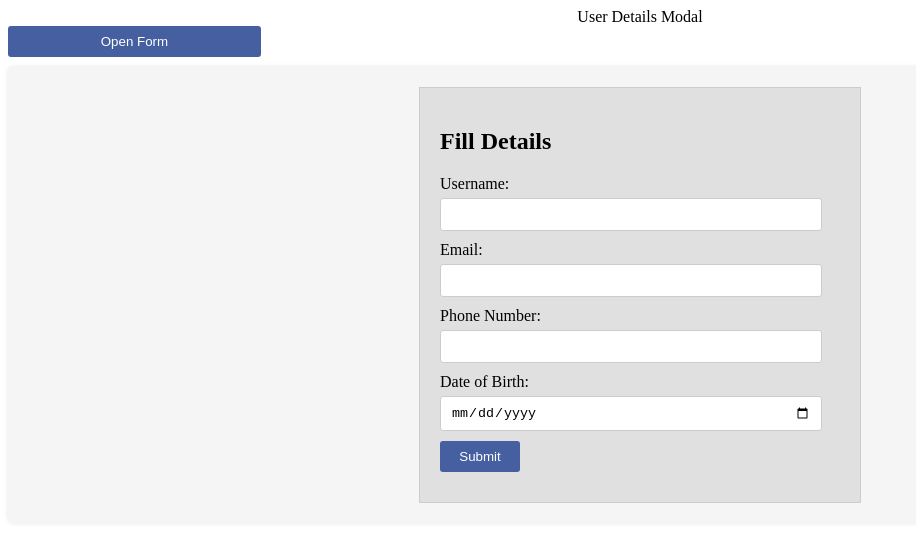
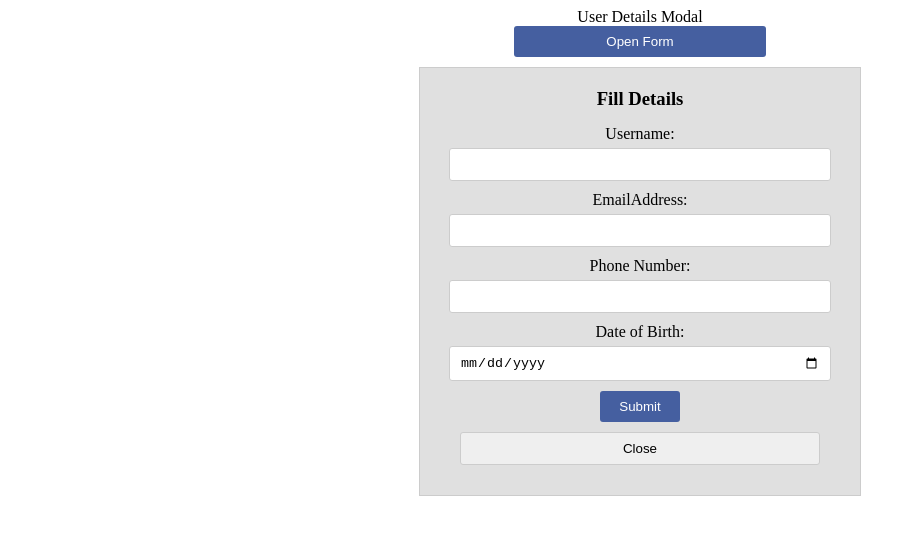
Before and after one commit to sagarsingh-0/XModal, a React (Create React App) app: page / in a window 1280 px wide. Both pictures are taken after a click on the button "Open Form". Shown: the top 542 px of the page, without its empty margins (0-916 px from the left). Built offline with nearby package versions, Linux system fonts and the light colour scheme.

Commit message:
the opens modal test cases is not pass

```diff
--- a/src/App.js
+++ b/src/App.js
@@ -1,100 +1,126 @@
-import { useState, useRef } from "react";
+import React, { useState } from "react";
 import "./App.css";
+const XModal = () => {
+  const [isOpen, setIsOpen] = useState(false);
+  const [formData, setFormData] = useState({
+    username: "",
+    email: "",
+    phone: "",
+    dob: "",
+  });
 
-const App = () => {
-  const [isFormOpen, setIsFormOpen] = useState(false);
-  const usernameRef = useRef(null);
-  const emailRef = useRef(null);
-  const phoneRef = useRef(null);
-  const dobRef = useRef(null);
-  const formRef = useRef(null);
+  const openModal = () => setIsOpen(true);
+  const closeModal = () => setIsOpen(false);
 
-  const openForm = () => {
-    setIsFormOpen(true);
+  const handleChange = (event) => {
+    setFormData({ ...formData, [event.target.id]: event.target.value });
   };
 
-  const closeForm = () => {
-    setIsFormOpen(false);
-  };
+  const handleSubmit = (event) => {
+    event.preventDefault();
+    const { username, email, phone, dob } = formData;
 
-  const handleClickOutside = (e) => {
-    if (formRef.current && !formRef.current.contains(e.target)) {
-      closeForm();
-    }
-
-    // if(e.target.className == 'modal') {
-    //   closeForm();
-    // }
-  };
-
-  const handleSubmit = (e) => {
-    const username = usernameRef.current.value;
-    const email = emailRef.current.value;
-    const phone = phoneRef.current.value;
-    const dob = dobRef.current.value;
-
-    if (!email.includes("@")) {
-      alert("Invalid email");
+    if (!username || !email || !phone || !dob) {
+      alert("Please fill out all the fields.");
       return;
     }
 
-    if (phone.length !== 10 || isNaN(phone)) {
-      alert("Invalid phone number");
+    if (!isValidEmail(email)) {
+      alert("Invalid email. Please check your email address.");
       return;
     }
 
-    const currentDate = new Date();
-    const inputDate = new Date(dob);
-
-    if (inputDate > currentDate) {
-      alert("Invalid date of birth");
+    if (!isValidPhone(phone)) {
+      alert("Invalid phone number. Please enter a 10-digit phone number.");
       return;
     }
 
-    // Handle successful form submission here
-    e.preventDefault();
-    // Close the form after submission
-    closeForm();
+    if (!isValidDate(dob)) {
+      alert("Invalid date of birth. Please enter a past date.");
+      return;
+    }
+
+    // Handle successful form submission (e.g., reset form data, close modal)
+    setFormData({ username: "", email: "", phone: "", dob: "" });
+    setIsOpen(false);
+    console.log("Form submitted successfully:", formData); // For demonstration purposes
+  };
+
+  const isValidEmail = (email) => {
+    // Basic email validation using regular expression
+    return /^[^\s@]+@[^\s@]+\.[^\s@]+$/.test(email);
+  };
+
+  const isValidPhone = (phone) => {
+    // Basic phone number validation (10 digits)
+    return /^\d{10}$/.test(phone);
+  };
+
+  const isValidDate = (date) => {
+    // Basic date validation (past date)
+    const dobDate = new Date(date);
+    return dobDate < new Date();
   };
 
   return (
-    <div className={`app ${isFormOpen ? "dimmed" : ""}`}  onClick={handleClickOutside}>
+    <div className={`app ${isOpen ? "dimmed" : ""}`} onClick={handleChange}>
       <header>User Details Modal</header>
-      <button className="submit-button" onClick={openForm}>
-        Open Form
-      </button>
-
-      {isFormOpen && (
-        <div className="modal" onClick={handleClickOutside}>
-          <div className="modal-content" ref={formRef}>
-            <form>
-              <h2>Fill Details</h2>
+      <center>
+        <button className="submit-button" onClick={openModal}>
+          Open Form
+        </button>
+      </center>
+      {isOpen && (
+        <div className="modal-content">
+          <center>
+            <h3>Fill Details</h3>
+            <form onSubmit={handleSubmit}>
               <label htmlFor="username">Username:</label>
-              <input type="text" id="username" ref={usernameRef} required />
-
-              <label htmlFor="email">Email:</label>
-              <input type="email" id="email" ref={emailRef} required />
-
+              <input
+                type="text"
+                id="username"
+                value={formData.username}
+                onChange={handleChange}
+                required
+              />
+              <br />
+              <label htmlFor="email">EmailAddress:</label>
+              <input
+                type="email"
+                id="email"
+                value={formData.email}
+                onChange={handleChange}
+                required
+              />
+              <br />
               <label htmlFor="phone">Phone Number:</label>
-              <input type="tel" id="phone" ref={phoneRef} required />
-
+              <input
+                type="tel"
+                id="phone"
+                value={formData.phone}
+                onChange={handleChange}
+                required
+              />
+              <br />
               <label htmlFor="dob">Date of Birth:</label>
-              <input type="date" id="dob" ref={dobRef} required />
-
-              <button
-                type="button"
-                className="submit-button"
-                onClick={handleSubmit}
-              >
+              <input
+                type="date"
+                id="dob"
+                value={formData.dob}
+                onChange={handleChange}
+                required
+              />
+              <br />
+              <button className="submit-button" type="submit">
                 Submit
               </button>
-              {/* <div className="submitBtn-div"></div> */}
             </form>
-          </div>
+            <button onClick={closeModal}>Close</button>
+          </center>
         </div>
       )}
     </div>
   );
 };
 
-export default App;
+export default XModal;
```
